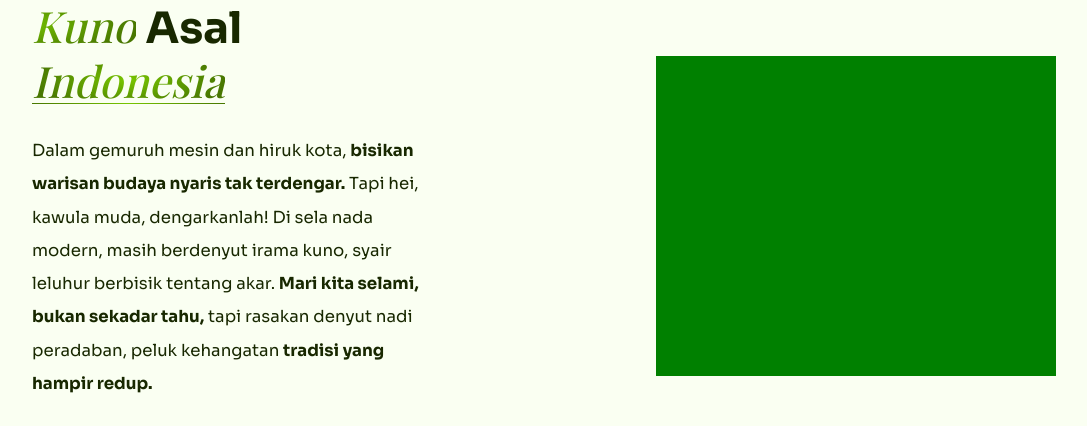
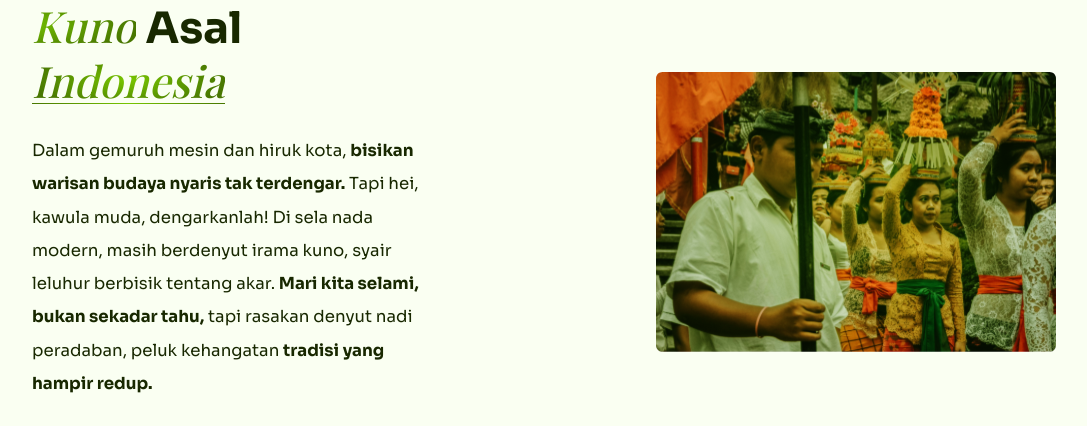
Before and after one commit to algavania/kultura-wonderland, a Vue app: page / in a window 1280 px wide. Shown: the part 1264-1690 px from the top of the page, without its empty margins (96-1183 px from the left). Built offline with nearby package versions, Linux system fonts and the light colour scheme; a web font is replaced by a local one.

Commit message:
style: [SF] about section image

```diff
--- a/src/App.vue
+++ b/src/App.vue
@@ -37,20 +37,24 @@ export default {
   padding: 0 8rem;
 }
 
+/* 56px */
 .text-xl {
   font-size: 3rem !important;
   line-height: 130%;
 }
 
+/* 48px */
 .text-lg {
   font-size: 2.7rem !important;
   line-height: 120%;
 }
 
+/* 32px */
 .text-md {
   font-size: 1.7rem !important;
 }
 
+/* 16px */
 .text-sm {
   font-size: 1.04rem !important;
   line-height: 200%;
@@ -108,4 +112,8 @@ export default {
   font-weight: 700 !important;
   box-shadow: none !important;
 }
+
+.flex-1 {
+  flex: 1 !important;
+}
 </style>
--- a/src/components/Landing/AboutComponent.vue
+++ b/src/components/Landing/AboutComponent.vue
@@ -1,6 +1,6 @@
 <template>
     <div class="d-flex align-center mt-16 pt-16" style="gap: 14rem">
-        <div style="flex: 1;">
+        <div class="flex-1">
             <h2 class="text-lg">
                 Ragam <span class="text-accent">Budaya Kuno</span> Asal <span class="text-accent">Indonesia</span>
             </h2>
@@ -12,7 +12,9 @@
                 Jelajahi Sekarang
             </v-btn>
         </div>
-        <div style="flex: 1; height: 20rem; width: 100%; background-color: green;"></div>
+        <div class="flex-1">
+            <img :src="require('@/assets/img_about.svg')" style="width: 100%;" />
+        </div>
     </div>
 </template>
 
```
Also changed, not shown: src/assets/img_about.svg (added).
